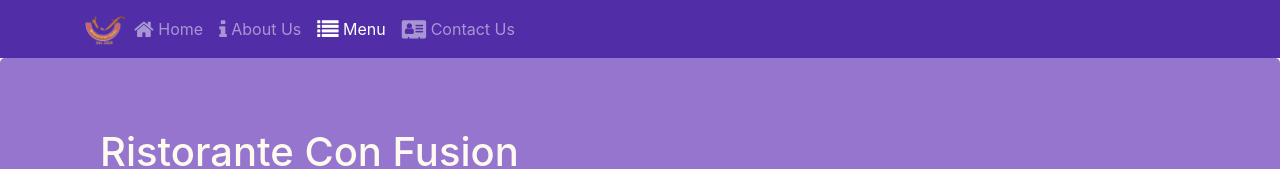
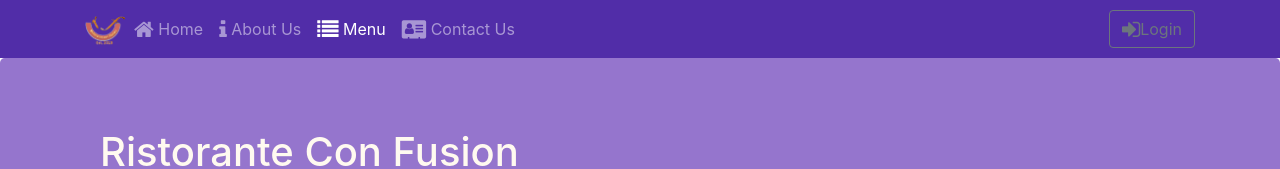
Before and after one commit to MahendraThammita/FrontendWebDevelopmentWith_React, a React (Create React App) app: page /menu in a window 1280 px wide. Shown: the top 169 px of the page. Built offline with nearby package versions, Linux system fonts and the light colour scheme.

Commit message:
Uncontrolled Form0

```diff
--- a/src/componants/HeaderComponent.js
+++ b/src/componants/HeaderComponent.js
@@ -1,5 +1,5 @@
 import React , {Component} from 'react';
-import {Jumbotron , Navbar , NavbarBrand , Nav , NavItem , Collapse , NavbarToggler} from 'reactstrap'
+import {Jumbotron , Navbar , NavbarBrand , Nav , NavItem , Collapse , NavbarToggler , Modal , ModalHeader , ModalBody , Form , FormGroup, Label , Button , Input} from 'reactstrap'
 import {NavLink} from 'react-router-dom'
 
 class Header extends Component{
@@ -7,17 +7,35 @@ class Header extends Component{
     constructor(props){
         super(props);
         this.state={
-            isNavOpen:false
+            isNavOpen:false,
+            isModelOpen:false
         }
         //to available thiese kinds of methods (toggleNav) within JSX we need to bind it
         this.toggleNav = this.toggleNav.bind(this);
         //then toggleNav in bounded to "this".since we are allowed to use it along with "this" keyword
+        this.toggleModel = this.toggleModel.bind(this);
+        this.handleLogin = this.handleLogin.bind(this);
     }
+
 
     toggleNav() {
         this.setState({
             isNavOpen : !this.state.isNavOpen
         });
+    }
+
+    toggleModel(){
+        this.setState({
+            isModelOpen: !this.state.isModelOpen
+        });
+    }
+
+    handleLogin(event){
+        this.toggleModel();
+        alert("Username : " + this.username.value + " Password : " + this.password.value
+        + " Remember : " + this.remember.checked);
+        event.preventDefault();
+
     }
 
 
@@ -51,6 +69,14 @@ class Header extends Component{
                                 <NavLink className="nav-link" to="/contactus"><span className="fa fa-address-card fa-lg"></span> Contact Us </NavLink>
                             </NavItem>
                         </Nav>
+                        <Nav className="ml-auto" navbar>
+                            <NavItem>
+                                <Button outline onClick={this.toggleModel}>
+                                    <span className="fa fa-sign-in fa-lg"></span>Login
+                                </Button>
+                            </NavItem>
+
+                        </Nav>
                     </Collapse>
                 </div>
             </Navbar>
@@ -65,6 +91,31 @@ class Header extends Component{
                      </div>
                  </div>
              </Jumbotron>
+             <Modal isOpen={this.state.isModelOpen} toggle={this.toggleModel}>
+                 <ModalHeader toggle={this.toggleModel}>Login</ModalHeader>
+                 <ModalBody>
+                    <Form onSubmit={this.handleLogin}>
+                        <FormGroup>
+                            <Label htmlFor="username">UserName</Label>
+                            <Input type="text" id="username" name="username"
+                            innerRef={(input) => this.username = input}/>
+                        </FormGroup>
+                        <FormGroup>
+                            <Label htmlFor="password">Password</Label>
+                            <Input type="text" id="password" name="password"
+                            innerRef={(input) => this.password = input}/>
+                        </FormGroup>
+                        <FormGroup check>
+                            <Label check>
+                                <Input type="checkbox" id="remember" name="remember"
+                                innerRef={(input) => this.remember = input}/>
+                                Remember Me
+                            </Label>
+                        </FormGroup>
+                        <Button type="submit" className="bg-primary" value="Submit">Login</Button>
+                    </Form>
+                 </ModalBody>
+             </Modal>
         </div>
         );
     }
```
Also changed, not shown: 1 other file (tests, documents, lock files or other folders).
